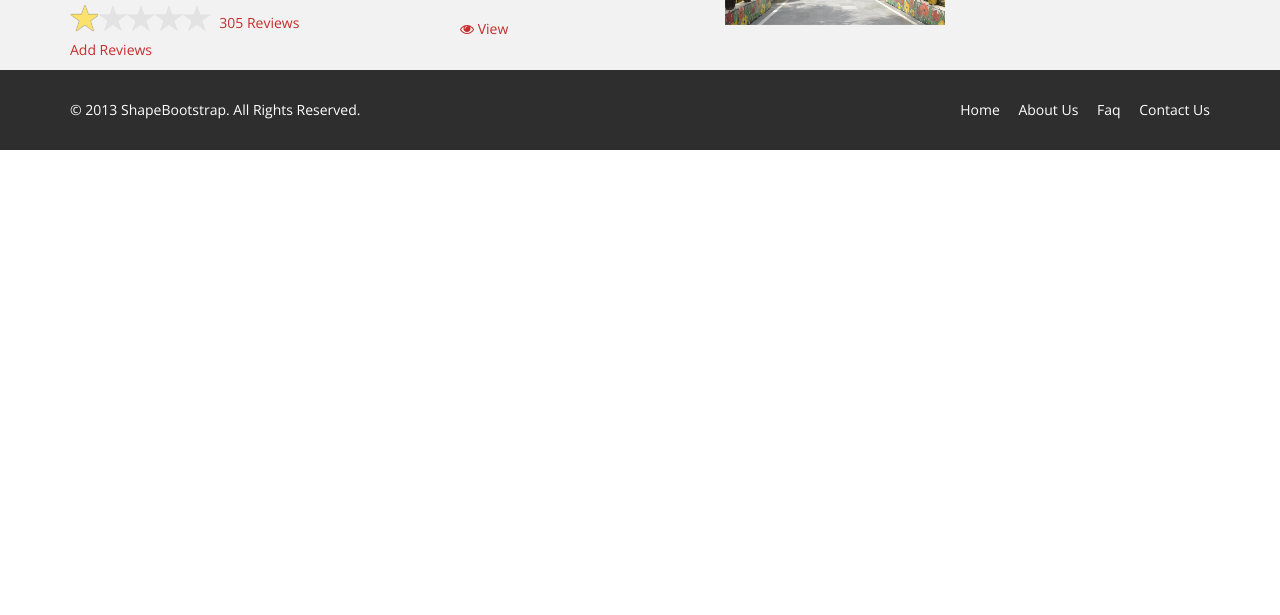
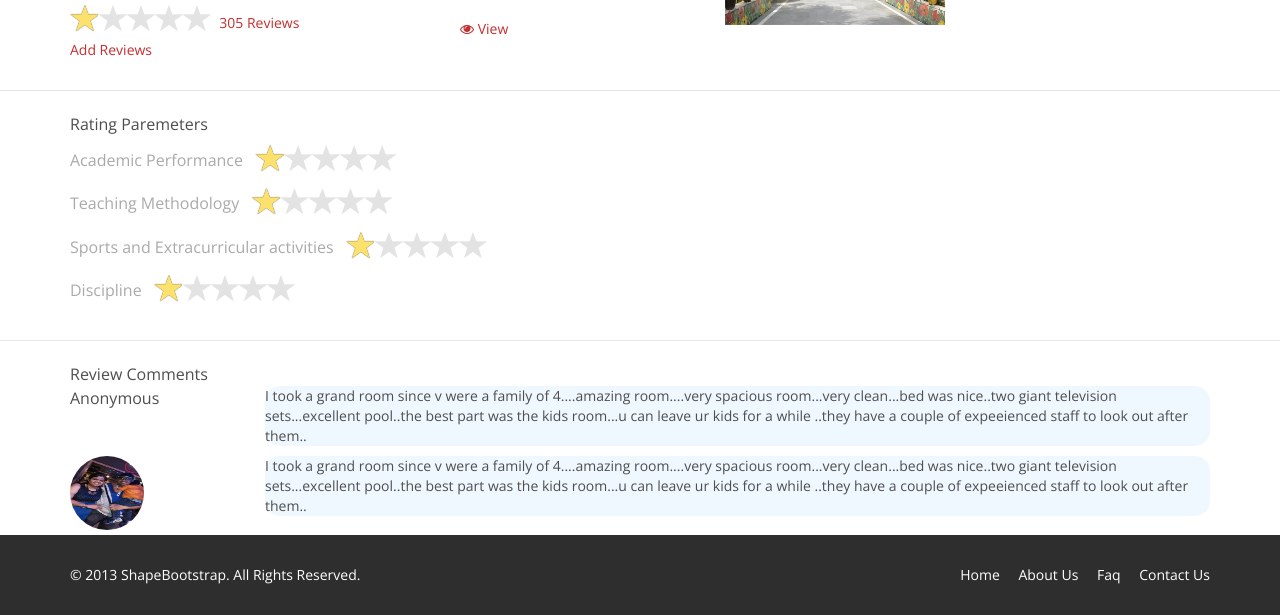
Before and after one commit to aroratheneo/rateschool, a plain HTML site: page PrototypeV1.0/P2_SchoolRate.html in a window 1280 px wide. Shown: the part 321-936 px from the top of the page. Before the commit the page ends 800 px from the top, so only its background shows below. Drawn offline with nearby package versions, Linux system fonts and the light colour scheme.

Commit message:
Changes in File

```diff
--- a/PrototypeV1.0/P2_SchoolRate.html
+++ b/PrototypeV1.0/P2_SchoolRate.html
@@ -29,6 +29,16 @@
     <script src="http://ajax.googleapis.com/ajax/libs/jquery/2.1.1/jquery.min.js"></script>
     <script src="js/star-rating.js" type="text/javascript"></script>
 	 <style>
+
+
+.activity_rounded {
+                border-radius: 100%;
+
+            }
+
+.activity_rounded img  {
+        border-radius: 100%;
+}
 
 	 .lead {
     margin-bottom: 0;
@@ -130,7 +140,7 @@
     </header><!--/header-->
 
 
-    <section id="feature" >
+    <section id="SchoolDetails" >
         <div class="container">
 		<div class="Row">
 
@@ -158,7 +168,38 @@
 
 
 				</div>
-				<a property="reviewCount" style="font-size:14px" content="305">Add Reviews</a>
+				<a property="reviewCount" data-toggle="modal" data-target="#myModal" style="font-size:14px" content="305">Add Reviews</a>
+				 <div class="modal fade" id="myModal" role="dialog">
+    <div class="modal-dialog">
+
+      <!-- Modal content-->
+      <div class="modal-content">
+        <div class="modal-header">
+          <button type="button" class="close" data-dismiss="modal">&times;</button>
+          <h4 class="modal-title">Add Review of Vivekanand School</h4>
+        </div>
+        <div class="modal-body">
+         <div class="dropdown">
+  <button class="btn btn-default dropdown-toggle" type="button" id="dropdownMenu1" data-toggle="dropdown" aria-haspopup="true" aria-expanded="true">
+    Dropdown
+    <span class="caret"></span>
+  </button>
+  <ul class="dropdown-menu" aria-labelledby="dropdownMenu1">
+    <li><a href="#" data-value="action">Action</a></li>
+    <li><a href="#" data-value="another action">Another action</a></li>
+    <li><a href="#" data-value="something else here">Something else here</a></li>
+    <li><a href="#" data-value="separated link">Separated link</a></li>
+  </ul>
+</div>
+        </div>
+        <div class="modal-footer">
+          <button type="button" class="btn btn-default" data-dismiss="modal">Close</button>
+        </div>
+      </div>
+
+    </div>
+  </div>
+
 
             </div>
 			<div class="col-xs-12 col-sm-6 col-lg-8">
@@ -176,14 +217,125 @@
 			</div>
 		</div>
 
+		</div><!--/.container-->
+    </section><!--/#feature-->
+
+	<section id = "DetailedRating">
+	<hr class="divider">
+
+	 <div class="container">
+
+	 <div class="row">
+	 <div class="col-xs-6">
+		<p class="lead">Rating Paremeters</p>
+	 </div>
+
+	 </div>
+
 		<div class="row">
+		<div class="col-xs-6">
+		<div class="star-rating rating-xs rating-active">
+
+		<div class="clear-rating clear-rating-active" ><p class="lead">Academic Performance</p></div>
+				<div class="rating-container  rating-gly-star" data-content="">
+				<div class="rating-stars" data-content="" style="width: 20%;">
+				</div>
+
+				</div>
+
+
+
+				</div>
+
+				<div class="star-rating rating-xs rating-active">
+
+		<div class="clear-rating clear-rating-active" ><p class="lead">Teaching Methodology</p></div>
+				<div class="rating-container  rating-gly-star" data-content="">
+				<div class="rating-stars" data-content="" style="width: 20%;">
+				</div>
+
+				</div>
+
+
+
+				</div>
+
+								<div class="star-rating rating-xs rating-active">
+
+		<div class="clear-rating clear-rating-active"><p class="lead">Sports and Extracurricular activities</p></div>
+				<div class="rating-container  rating-gly-star" data-content="">
+				<div class="rating-stars" data-content="" style="width: 20%;">
+				</div>
+
+				</div>
+
+
+
+				</div>
+
+				<div class="star-rating rating-xs rating-active">
+
+		<div class="clear-rating clear-rating-active"><p class="lead">Discipline</p></div>
+				<div class="rating-container  rating-gly-star" data-content="">
+				<div class="rating-stars" data-content="" style="width: 20%;">
+				</div>
+
+				</div>
+
+
+
+				</div>
+		</div>
+
 		</div>
 
 
-		</div><!--/.container-->
-    </section><!--/#feature-->
+	 </div>
+	</section>
 
 
+
+
+	<section id = "Comments">
+	<hr class="divider">
+
+	 <div class="container">
+
+	 <div class="row">
+	 <div class="col-xs-6">
+		<p class="lead">Review Comments</p>
+	 </div>
+
+	 </div>
+
+	  <div class="row">
+	 <div class="col-xs-2">
+		<p class="lead">Anonymous</p>
+	 </div>
+	  <div class="col-xs-10">
+	  <p style = "  border-radius: 15px 15px 15px 15px;
+        background: #F0F8FF	;
+     ">
+		I took a grand room since v were a family of 4....amazing room....very spacious room...very clean...bed was nice..two giant television sets...excellent pool..the best part was the kids room...u can leave ur kids for a while ..they have a couple of expeeienced staff to look out after them..
+		</p>
+	 </div>
+	 </div>
+
+	   <div class="row">
+	 <div class="col-xs-2">
+	<div class="activity_rounded"><img width="74" Height ="74"  src="images/Profile.jpg" /></div>
+	</div>
+	  <div class="col-xs-10">
+	  <p style = "  border-radius: 15px 15px 15px 15px;
+        background: #F0F8FF	;
+     ">
+		I took a grand room since v were a family of 4....amazing room....very spacious room...very clean...bed was nice..two giant television sets...excellent pool..the best part was the kids room...u can leave ur kids for a while ..they have a couple of expeeienced staff to look out after them..
+		</p>
+	 </div>
+	 </div>
+
+	 </div>
+	</section>
 
 
 
--- a/RatingParameter.txt
+++ b/RatingParameter.txt
@@ -1,9 +1,9 @@
 1. Safety and security
 2. Sports and Extracurricular activities
 3. Academic Performance
-4. Teaching quality
+4. Teaching Methodology
 5. Communication and Practical exposure of learning
 6. Hygeine and health initiatives
-7. Foriegn Languages
 8. College Readiness
 9. Discipline
+7. Foriegn Languages
```
Also changed, not shown: PrototypeV1.0/Modal.html (added, +43 -0 lines), PrototypeV1.0/images/Profile.jpg (added).
